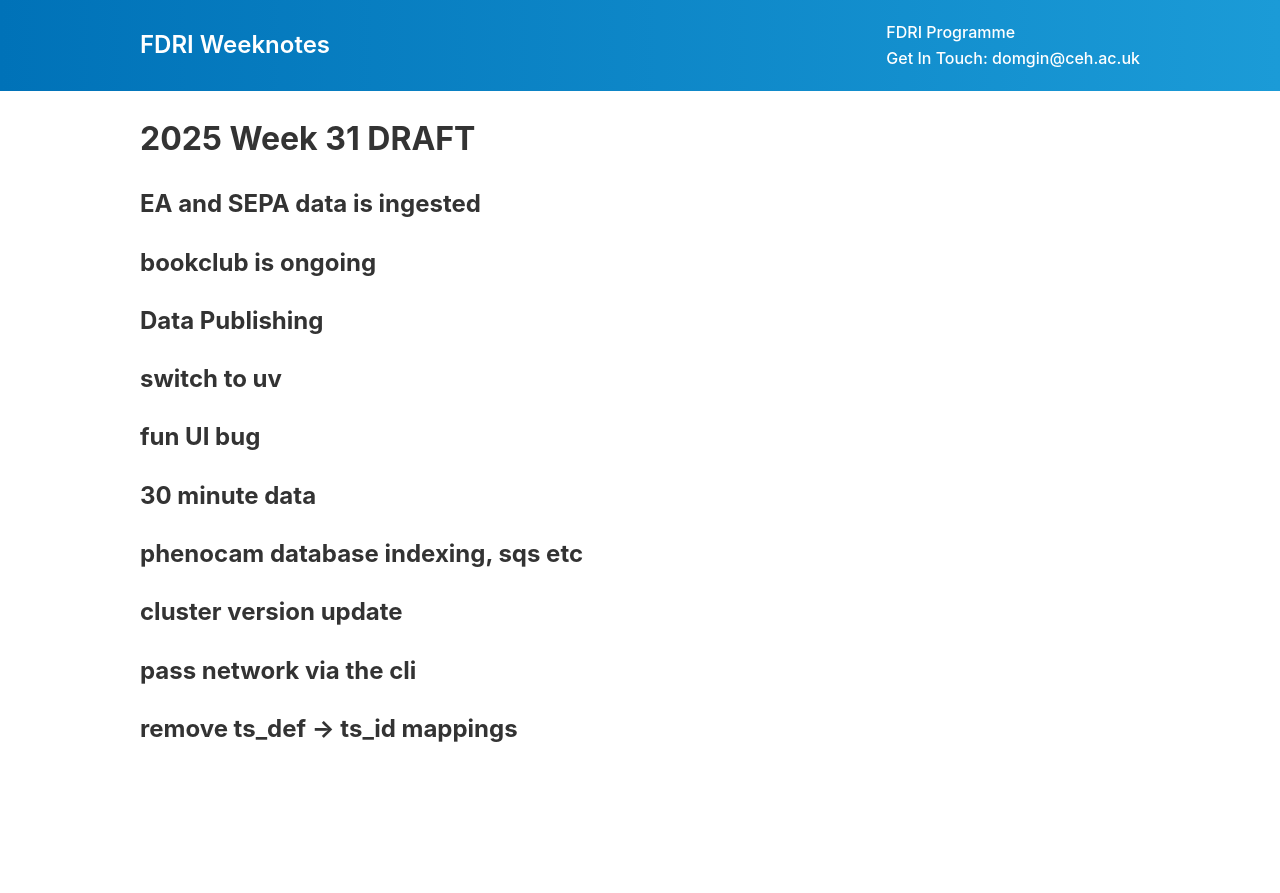
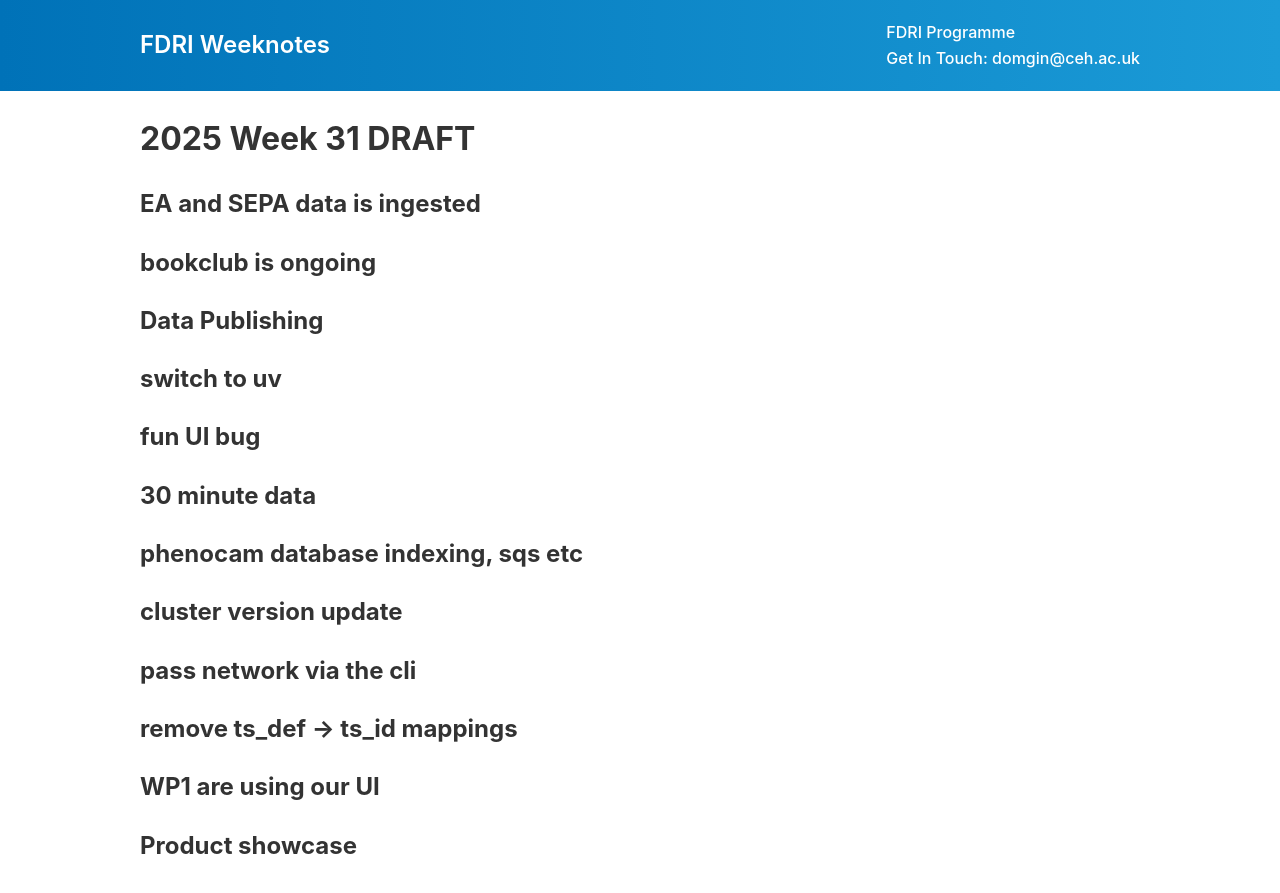
Before and after one commit to NERC-CEH/fdri_words, a Jekyll site: the page built from weeknotes/2025/31.md, in a window 1280 px wide. Shown: the top 893 px of the page. Built offline with Jekyll 4.4.1, drawn with Linux system fonts in a browser that asks for light colours; our own code applies the rules of GitHub Pages for plain Markdown files.

Commit message:
Update 31.md

```diff
--- a/weeknotes/2025/31.md
+++ b/weeknotes/2025/31.md
@@ -21,3 +21,7 @@
 ## pass network via the cli
 
 ## remove ts_def -> ts_id mappings
+
+## WP1 are using our UI
+
+## Product showcase
```
